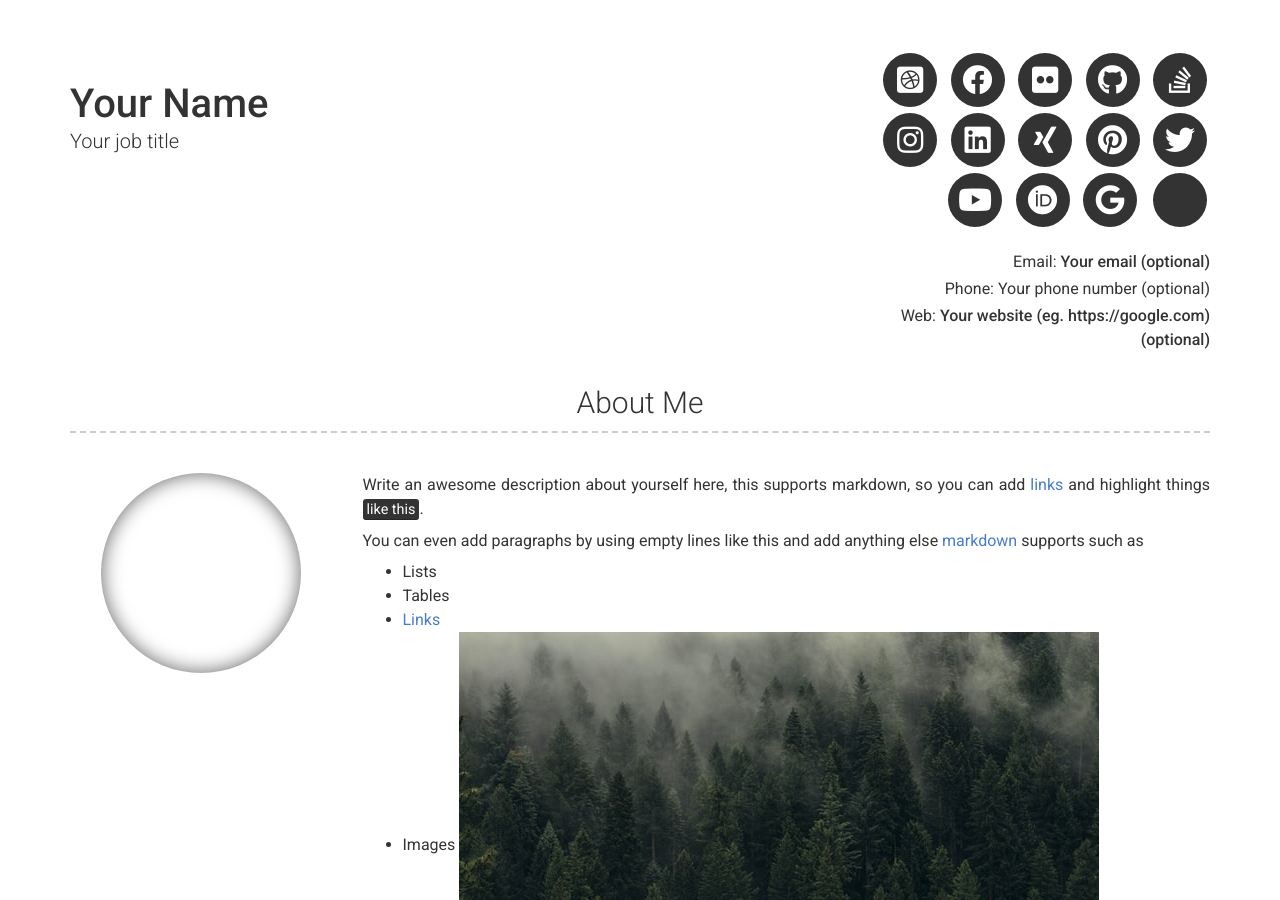
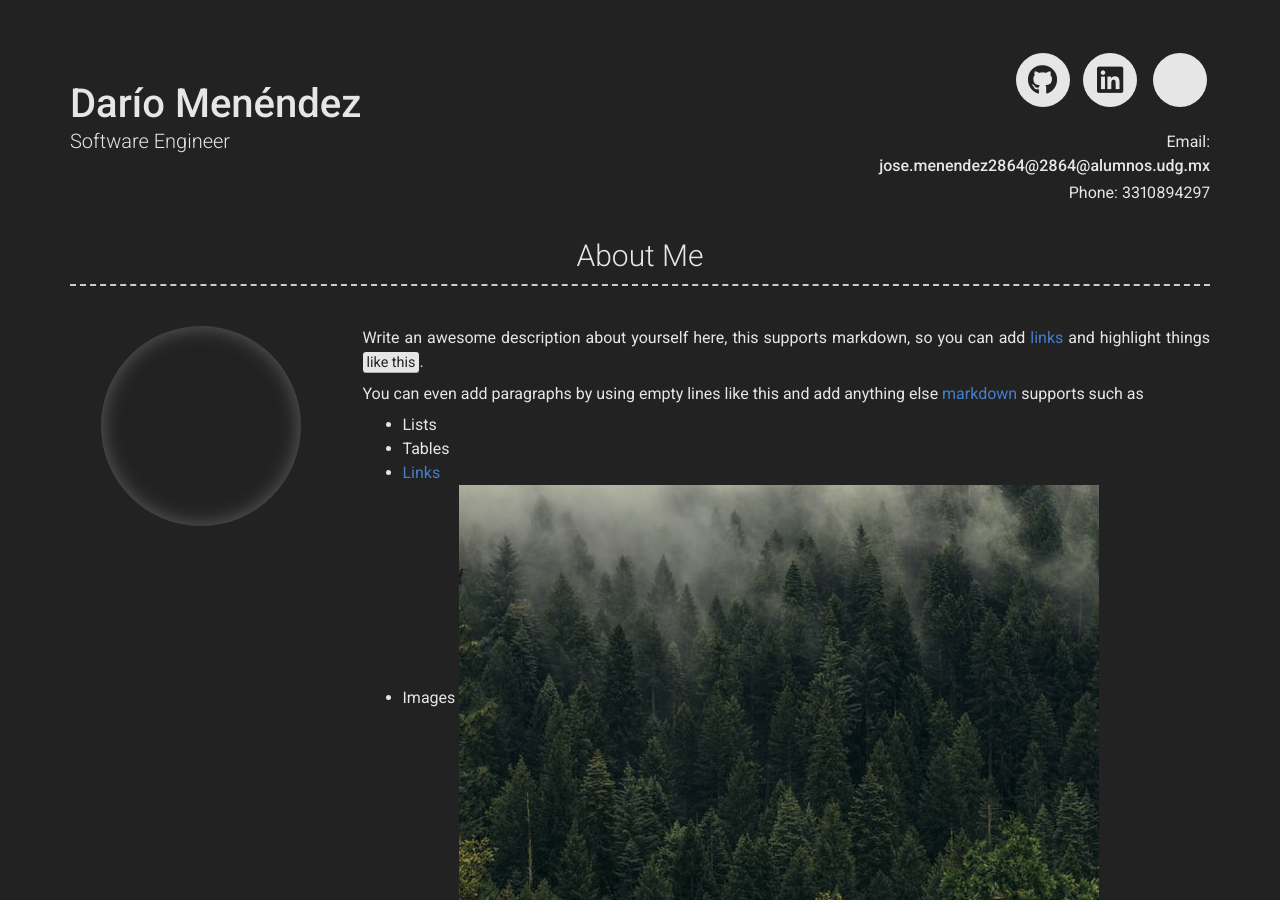
Before and after one commit to Dario19999/CV, a Jekyll site: the page built from index.md, in a window 1280 px wide and 900 px high. Built offline with Jekyll 4.4.1, drawn with Linux system fonts in a browser that asks for light colours; nearby versions of some CDN libraries; some of the changed text lies outside the part shown.

Commit message:
configuration

```diff
--- a/_config.yml
+++ b/_config.yml
@@ -1,37 +1,37 @@
 # Site
-repository: Git repository where your resume will be hosted, only required if you are hosting on GitHub (eg. sproogen/modern-resume-theme)
+repository: CV
 # favicon: Directory of your favicon (eg. images/favicon.ico)(optional)
 
 # Content configuration version
 version: 2
 
 # Personal info
-name: Your Name
-title: Your job title
-email: Your email (optional)
+name: Darío Menéndez
+title: Software Engineer
+email: jose.menendez2864@2864@alumnos.udg.mx
 # email_title: Email (Email title override)
-phone: Your phone number (optional)
+phone: 3310894297
 # phone_title: Phone (Phone title override)
-website: Your website (eg. https://google.com)(optional)
+# website: Your website (eg. https://google.com)(optional)
 # website_title: Web (Website title override)
 
 # Dark Mode (true/false/never)
-darkmode: false
+darkmode: true
 
 # Social links
-twitter_username: jekyllrb
-github_username:  jekyll
-stackoverflow_username: "00000001"
-dribbble_username: jekyll
-facebook_username: jekyll
-flickr_username: jekyll
-instagram_username: jekyll
-linkedin_username: jekyll
-xing_username: jekyll
-pinterest_username: jekyll
-youtube_username: jekyll
-orcid_username: 0000-0000-0000-0000
-googlescholar_username: D847cGsAAAAJ
+# twitter_username: jekyllrb
+github_username:  Dario19999
+# stackoverflow_username: "00000001"
+# dribbble_username: jekyll
+# facebook_username: jekyll
+# flickr_username: jekyll
+# instagram_username: jekyll
+linkedin_username: Darío Menéndez
+# xing_username: jekyll
+# pinterest_username: jekyll
+# youtube_username: jekyll
+# orcid_username: 0000-0000-0000-0000
+# googlescholar_username: D847cGsAAAAJ
 
 # Additional icon links
 additional_links:
```
